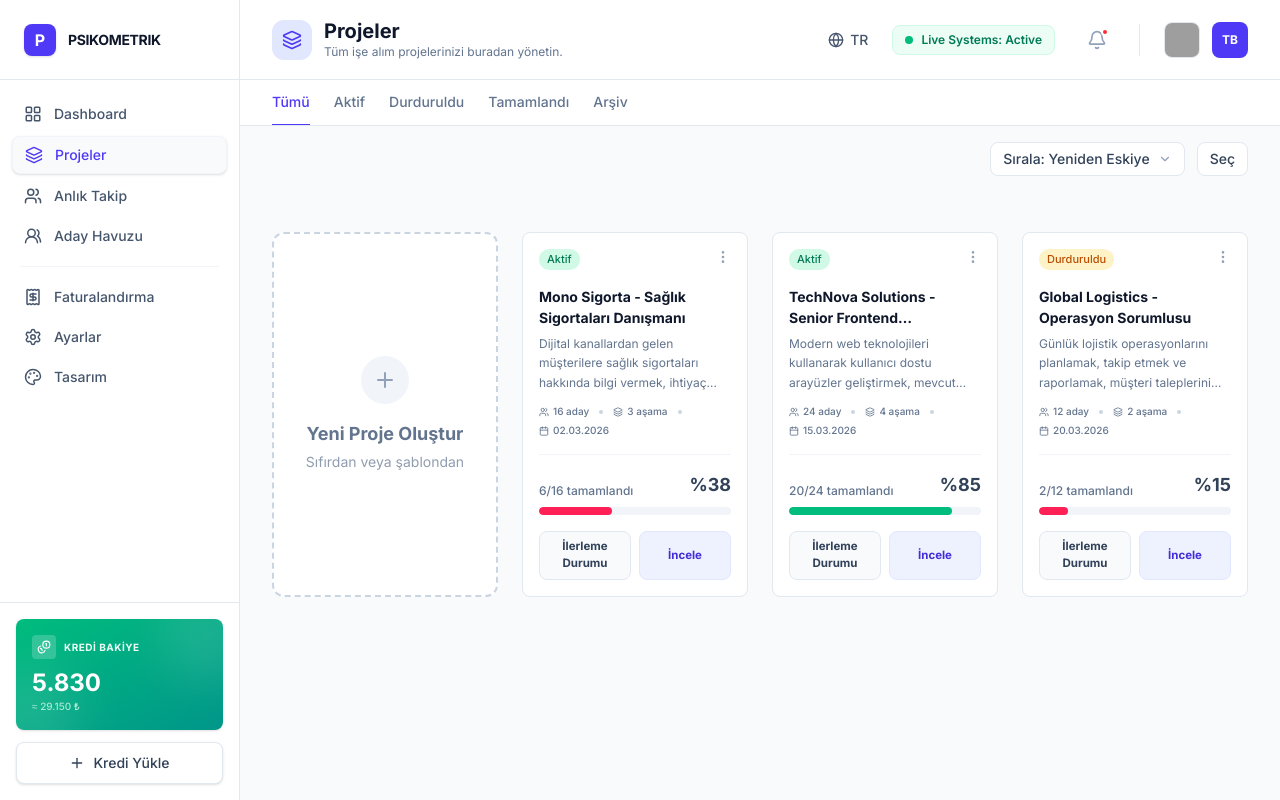
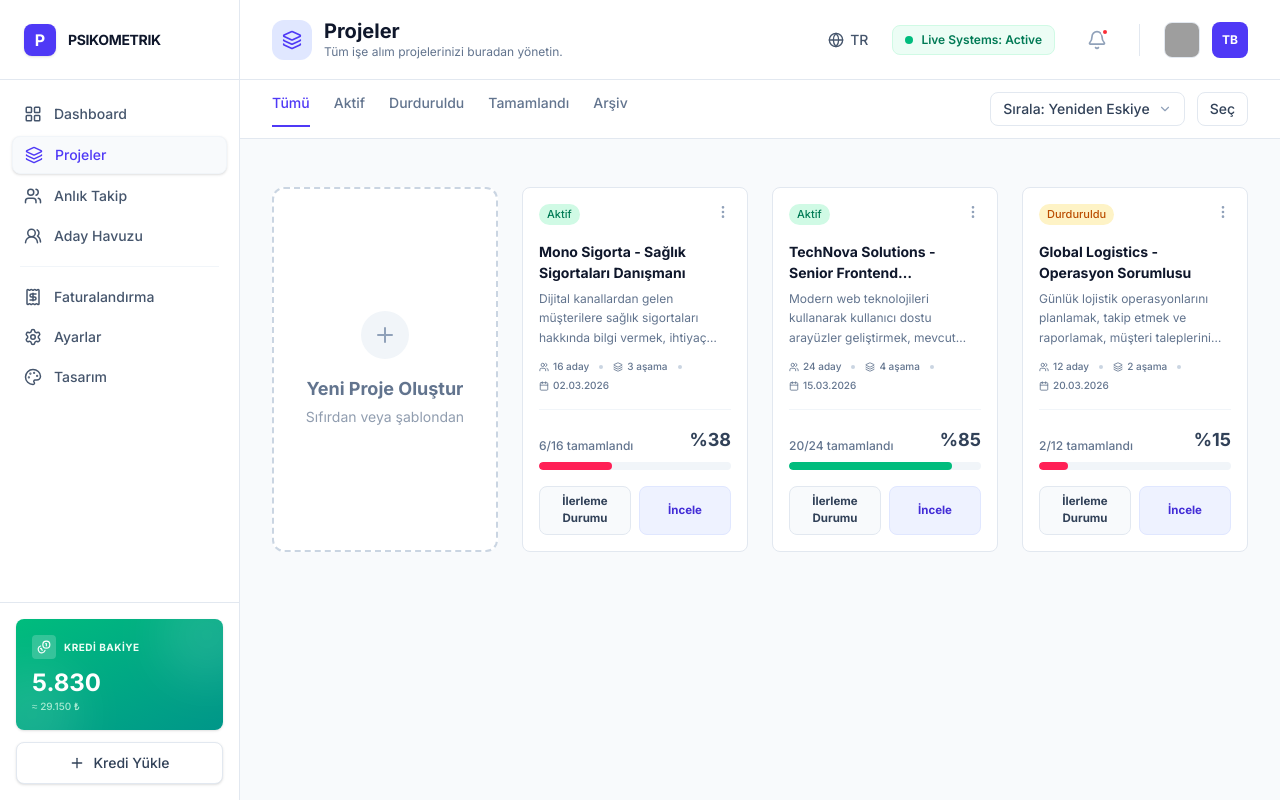
Before and after one commit to bekovisin/talentcooker-hr-dashboard-remix, a Next.js app: page /projects in a window 1280 px wide. Built offline with nearby package versions, Linux system fonts and the light colour scheme; grey boxes are pictures that could not be loaded.

Commit message:
Move project list controls to fixed tabs menu

```diff
--- a/app/projects/page.tsx
+++ b/app/projects/page.tsx
@@ -362,8 +362,8 @@ export default function ProjectsPage() {
             </div>
           </header>
 
-          {/* Tabs Menu */}
-          <div className="pr-4 pl-16 lg:px-8 pt-3 flex items-end justify-between overflow-x-auto no-scrollbar">
+          {/* Tabs Menu & Controls */}
+          <div className="pr-4 pl-16 lg:px-8 pt-3 flex items-end justify-between overflow-x-auto no-scrollbar pb-3">
             <div className="flex gap-6 -mb-[1px]">
               {['Tümü', 'Aktif', 'Durduruldu', 'Tamamlandı', 'Arşiv'].map((tab) => (
                 <button
@@ -375,14 +375,9 @@ export default function ProjectsPage() {
                 </button>
               ))}
             </div>
-          </div>
-        </div>
 
-        {/* Scrollable Main Area */}
-        <div className="flex-1 overflow-y-auto w-full relative">
-          <div className="w-full max-w-[1400px] mx-auto p-4 lg:px-8">
-            {/* Controls (Sorting & Selection) just above Grid */}
-            <div className="flex justify-end items-center gap-3 mb-4 lg:mb-6">
+            {/* Controls */}
+            <div className="flex items-center gap-3">
               {/* Sorting */}
               <DropdownMenu.Root>
                 <DropdownMenu.Trigger asChild>
@@ -429,6 +424,12 @@ export default function ProjectsPage() {
                 </div>
               )}
             </div>
+          </div>
+        </div>
+
+        {/* Scrollable Main Area */}
+        <div className="flex-1 overflow-y-auto w-full relative">
+          <div className="w-full max-w-[1400px] mx-auto p-4 lg:px-8">
 
             {/* Bulk Actions Bar */}
             {isSelectMode && selectedIds.size > 0 && (
```
